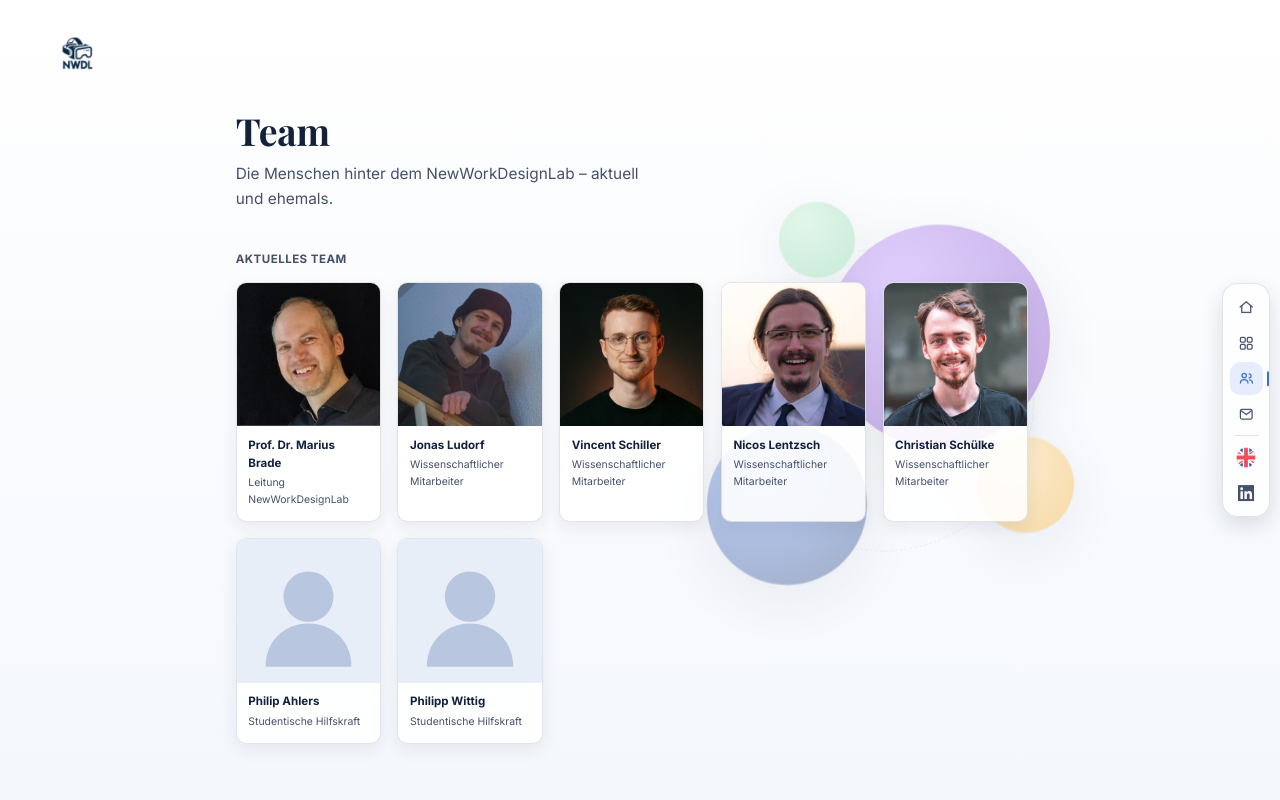
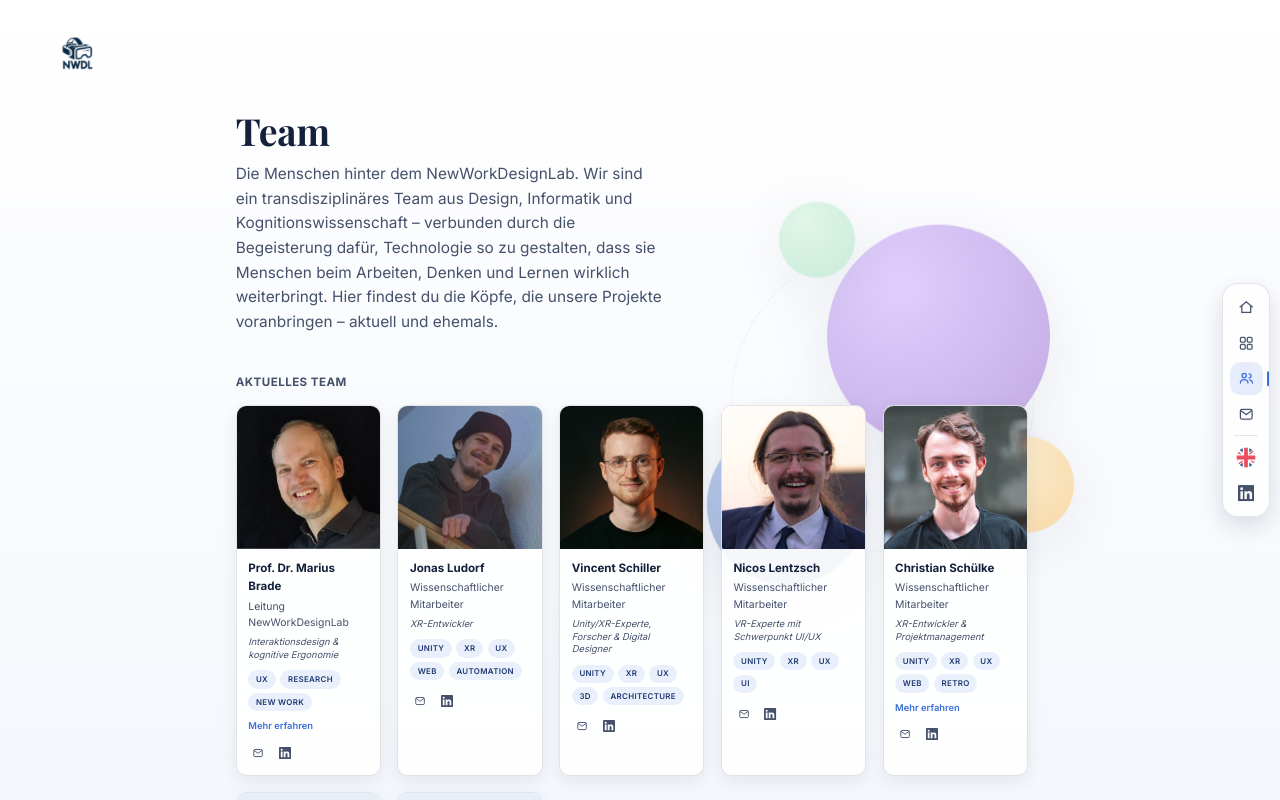
Before and after one commit to NewWorkDesignLab/website, a Next.js app: page /team in a window 1280 px wide. Built offline with nearby package versions, Linux system fonts and the light colour scheme; a web font is replaced by a local one.

Commit message:
added content to team page

```diff
--- a/src/components/TeamCard.tsx
+++ b/src/components/TeamCard.tsx
@@ -1,10 +1,19 @@
+"use client";
+
+import { useState } from "react";
 import Image from "next/image";
+import texts from "../content/texts.json";
 import type { Member } from "../content/types";
 import type { Lang } from "../app/useLang";
 
 export function TeamCard({ member, lang }: { member: Member; lang: Lang }) {
-  const card = (
-    <>
+  const t = texts[lang].teamPage;
+  const [bioOpen, setBioOpen] = useState(false);
+
+  const hasContact = Boolean(member.email || member.linkedin);
+
+  return (
+    <figure className="team-card">
       <div className="team-photo">
         <Image
           src={member.photo}
@@ -13,23 +22,71 @@ export function TeamCard({ member, lang }: { member: Member; lang: Lang }) {
           sizes="(max-width: 860px) 50vw, 14rem"
         />
       </div>
+
       <figcaption className="team-caption">
         <span className="team-name">{member.name}</span>
         <span className="team-role">{member.role[lang]}</span>
-      </figcaption>
+
+        {member.specialty ? (
+          <span className="team-specialty">{member.specialty[lang]}</span>
+        ) : null}
+
+        {member.tags && member.tags.length > 0 ? (
+          <div className="team-tags">
+            {member.tags.map((tag) => (
+              <span key={tag} className="tag">
+                {tag}
+              </span>
+            ))}
+          </div>
+        ) : null}
+
+        {member.bio ? (
+          <>
+            <button
+              type="button"
+              className="team-bio-toggle"
+              aria-expanded={bioOpen}
+              onClick={() => setBioOpen((open) => !open)}
+            >
+              {bioOpen ? t.bioLess : t.bioMore}
+            </button>
+            {bioOpen ? (
+              <p className="team-bio">{member.bio[lang]}</p>
+            ) : null}
           </>
-  );
+        ) : null}
 
-  return member.linkedin ? (
+        {hasContact ? (
+          <div className="team-contact">
+            {member.email ? (
               <a
-      className="team-card"
+                className="team-contact-link"
+                href={`mailto:${member.email}`}
+                aria-label={`${t.emailLabel} ${member.name}`}
+              >
+                <svg viewBox="0 0 24 24" fill="none" stroke="currentColor" strokeWidth="1.8" aria-hidden="true">
+                  <rect x="3.5" y="5" width="17" height="14" rx="2.2" />
+                  <path d="m4.5 7 7.5 5.5L19.5 7" strokeLinecap="round" strokeLinejoin="round" />
+                </svg>
+              </a>
+            ) : null}
+            {member.linkedin ? (
+              <a
+                className="team-contact-link"
                 href={member.linkedin}
                 target="_blank"
                 rel="noopener noreferrer"
+                aria-label={`${t.linkedinLabel} ${member.name}`}
               >
-      {card}
+                <svg viewBox="0 0 24 24" fill="currentColor" aria-hidden="true">
+                  <path d="M20.45 20.45h-3.56v-5.57c0-1.33-.02-3.04-1.85-3.04-1.85 0-2.14 1.45-2.14 2.94v5.67H9.34V9h3.42v1.56h.05c.48-.9 1.64-1.85 3.37-1.85 3.6 0 4.27 2.37 4.27 5.45v6.29zM5.34 7.43a2.07 2.07 0 1 1 0-4.14 2.07 2.07 0 0 1 0 4.14zM7.12 20.45H3.55V9h3.57v11.45zM22.22 0H1.77C.79 0 0 .77 0 1.73v20.54C0 23.23.79 24 1.77 24h20.45c.98 0 1.78-.77 1.78-1.73V1.73C24 .77 23.2 0 22.22 0z" />
+                </svg>
               </a>
-  ) : (
-    <figure className="team-card">{card}</figure>
+            ) : null}
+          </div>
+        ) : null}
+      </figcaption>
+    </figure>
   );
 }
--- a/src/content/team.ts
+++ b/src/content/team.ts
@@ -6,6 +6,13 @@ import type { Member } from "./types";
  * order shown on the page.
  *
  * Placeholder entries below — replace names, roles and photos with real data.
+ *
+ * Optionale Zusatzfelder pro Person (alle weglassbar — leere Felder werden
+ * nicht angezeigt). Vorlage siehe Prof. Brade unten:
+ *   email:     "vorname.nachname@fh-dresden.eu"        // E-Mail-Icon
+ *   specialty: { de: "…", en: "…" }                    // Zeile unter der Rolle
+ *   tags:      ["UX", "Unity", "KI"]                    // Themen-Chips
+ *   bio:       { de: "1–2 Sätze …", en: "1–2 sentences …" } // aufklappbar
  */
 // Current team members are listed.
 export const team: Member[] = [
@@ -15,42 +22,87 @@ export const team: Member[] = [
     photo: "/team/marius-brade.jpg", // ← Datei liegt unter public/team/marius-brade.jpg
     status: "current",
     linkedin: "https://www.linkedin.com/in/marius-brade/",
+    email: "m.brade@fh-dresden.eu",
+    specialty: {
+      de: "Interaktionsdesign & kognitive Ergonomie",
+      en: "Interaction design & cognitive ergonomics",
+    },
+    tags: ["UX", "Research", "New Work"],
+    bio: {
+      de: "Leitet das NewWorkDesignLab und forscht im Schnittgebiet von Interaktionsdesign, Informatik und Kognitionspsychologie.",
+      en: "Heads the NewWorkDesignLab and researches at the intersection of interaction design, computer science and cognitive psychology.",
+    },
   },
   {
     name: "Jonas Ludorf",
     role: { de: "Wissenschaftlicher Mitarbeiter", en: "Research Associate" },
     photo: "/team/jonas-ludorf.jpg", // ← Datei liegt unter public/team/jonas-ludorf.jpg
     status: "current",
+    linkedin: "https://www.linkedin.com/in/jonas-ludorf/",
+    email: "j.ludorf@fh-dresden.eu",
+    specialty: { de: "XR-Entwickler", en: "XR Developer" },
+    tags: ["Unity", "XR", "UX", "Web", "Automation"],
   },
   {
     name: "Vincent Schiller",
     role: { de: "Wissenschaftlicher Mitarbeiter", en: "Research Associate" },
     photo: "/team/vincent-schiller.jpg", // ← Datei liegt unter public/team/vincent-schiller.jpg
     status: "current",
+    linkedin: "https://www.linkedin.com/in/vincent-schiller/",
+    email: "v.schiller@fh-dresden.eu",
+    specialty: {
+      de: "Unity/XR-Experte, Forscher & Digital Designer",
+      en: "Unity/XR expert, researcher & digital designer",
+    },
+    tags: ["Unity", "XR", "UX", "3D", "Architecture"],
   },
  {
     name: "Nicos Lentzsch",
     role: { de: "Wissenschaftlicher Mitarbeiter", en: "Research Associate" },
     photo: "/team/nicos-lentzsch.jpg", // ← Datei liegt unter public/team/nicos-lentzsch.jpg
     status: "current",
+    linkedin: "https://www.linkedin.com/in/nicos-lentzsch-b99779248/",
+    email: "n.lentzsch@fh-dresden.eu",
+    specialty: {
+      de: "VR-Experte mit Schwerpunkt UI/UX",
+      en: "VR expert specialising in UI/UX",
+    },
+    tags: ["Unity", "XR", "UX", "UI"],
   },
   {
     name: "Christian Schülke",
     role: { de: "Wissenschaftlicher Mitarbeiter", en: "Research Associate" },
     photo: "/team/christian-schuelke.jpg", // ← Datei liegt unter public/team/christian-schuelke.jpg
     status: "current",
+    linkedin: "https://www.linkedin.com/in/christian-sch%C3%BClke-877224339/",
+    email: "c.schuelke@fh-dresden.eu",
+    specialty: {
+      de: "XR-Entwickler & Projektmanagement",
+      en: "XR developer & project management",
+    },
+    tags: ["Unity", "XR", "UX", "Web", "Retro"],
+    bio: {
+      de: "Medieninformatiker (FHD, 2025) mit Hintergrund in Game- und Softwareentwicklung. Am Lab erforscht er, wie sich Wissenstransfer durch Extended Reality und KI erlebbar machen lässt – mit Fokus auf User Experience, u. a. in den Projekten Holospace XR und Lernen mit KI im Elektrohandwerk.",
+      en: "Media informatics graduate (FHD, 2025) with a background in game and software development. At the lab he explores how knowledge transfer can be made tangible through extended reality and AI – with a focus on user experience, including the Holospace XR and AI-assisted learning in the electrical trade projects.",
+    },
   },
    {
     name: "Philip Ahlers",
     role: { de: "Studentische Hilfskraft", en: "Student Assistant" },
     photo: "/team/placeholder.svg", // ← Datei liegt unter public/team/philip-ahlers.jpg
     status: "current",
+    email: "MID23.PAhlers@stud.fh-dresden.eu",
+    specialty: { de: "XR-Entwickler, Web-Apps", en: "XR developer, web apps" },
+    tags: ["Unity", "XR", "UX", "Web", "Databases"],
   },
    {
     name: "Philipp Wittig",
     role: { de: "Studentische Hilfskraft", en: "Student Assistant" },
     photo: "/team/placeholder.svg", // ← Datei liegt unter public/team/philipp-wittig.jpg
     status: "current",
+    email: "MID24.PWittig@stud.fh-dresden.eu",
+    specialty: { de: "Unity/XR-Experte", en: "Unity/XR expert" },
+    tags: ["Unity", "XR", "UX", "3D", "Games"],
   },
 
   // Placeholder for an alumni member — replace with real data or remove if not needed
--- a/src/content/texts.json
+++ b/src/content/texts.json
@@ -104,9 +104,13 @@
     },
     "teamPage": {
       "title": "Team",
-      "intro": "Die Menschen hinter dem NewWorkDesignLab – aktuell und ehemals.",
+      "intro": "Die Menschen hinter dem NewWorkDesignLab. Wir sind ein transdisziplinäres Team aus Design, Informatik und Kognitionswissenschaft – verbunden durch die Begeisterung dafür, Technologie so zu gestalten, dass sie Menschen beim Arbeiten, Denken und Lernen wirklich weiterbringt. Hier findest du die Köpfe, die unsere Projekte voranbringen – aktuell und ehemals.",
       "current": "Aktuelles Team",
-      "alumni": "Ehemalige"
+      "alumni": "Ehemalige",
+      "bioMore": "Mehr erfahren",
+      "bioLess": "Weniger anzeigen",
+      "emailLabel": "E-Mail an",
+      "linkedinLabel": "LinkedIn-Profil von"
     },
     "contactPage": {
       "title": "Kontakt",
@@ -241,9 +245,13 @@
     },
     "teamPage": {
       "title": "Team",
-      "intro": "The people behind the NewWorkDesignLab – current and former.",
+      "intro": "The people behind the NewWorkDesignLab. We are a transdisciplinary team from design, computer science and cognitive science – united by a passion for shaping technology so that it genuinely helps people work, think and learn. Meet the minds who drive our projects forward – current and former.",
       "current": "Current team",
-      "alumni": "Alumni"
+      "alumni": "Alumni",
+      "bioMore": "Read more",
+      "bioLess": "Show less",
+      "emailLabel": "Email",
+      "linkedinLabel": "LinkedIn profile of"
     },
     "contactPage": {
       "title": "Contact",
--- a/src/styles/globals.css
+++ b/src/styles/globals.css
@@ -1288,6 +1288,73 @@ button {
   font-size: 0.95rem;
 }
 
+.team-specialty {
+  margin-top: 0.15rem;
+  font-style: italic;
+  font-size: 0.85rem;
+  line-height: 1.35;
+  color: var(--ink-soft);
+}
+
+.team-tags {
+  display: flex;
+  flex-wrap: wrap;
+  gap: 0.4rem;
+  margin-top: 0.55rem;
+}
+
+.team-bio-toggle {
+  align-self: flex-start;
+  margin-top: 0.6rem;
+  padding: 0;
+  border: 0;
+  background: none;
+  font-family: var(--font-body);
+  font-size: 0.85rem;
+  font-weight: 600;
+  color: var(--blue);
+  cursor: pointer;
+  transition: opacity 0.2s ease;
+}
+
+.team-bio-toggle:hover {
+  opacity: 0.7;
+}
+
+.team-bio {
+  margin: 0.5rem 0 0;
+  font-size: 0.88rem;
+  line-height: 1.45;
+  color: var(--ink-soft);
+}
+
+.team-contact {
+  display: flex;
+  gap: 0.6rem;
+  margin-top: 0.75rem;
+}
+
+.team-contact-link {
+  display: inline-flex;
+  align-items: center;
+  justify-content: center;
+  width: 1.85rem;
+  height: 1.85rem;
+  border-radius: 0.5rem;
+  color: var(--ink-soft);
+  transition: color 0.2s ease, background 0.2s ease;
+}
+
+.team-contact-link:hover {
+  color: var(--ink);
+  background: var(--bg-soft);
+}
+
+.team-contact-link svg {
+  width: 1.1rem;
+  height: 1.1rem;
+}
+
 /* ------------------------------------------------------------------ */
 /* Contact                                                            */
 /* ------------------------------------------------------------------ */
```
Also changed, not shown: src/content/types.ts (+8 -0 lines). Lines whose indentation alone changed are shown as unchanged.
